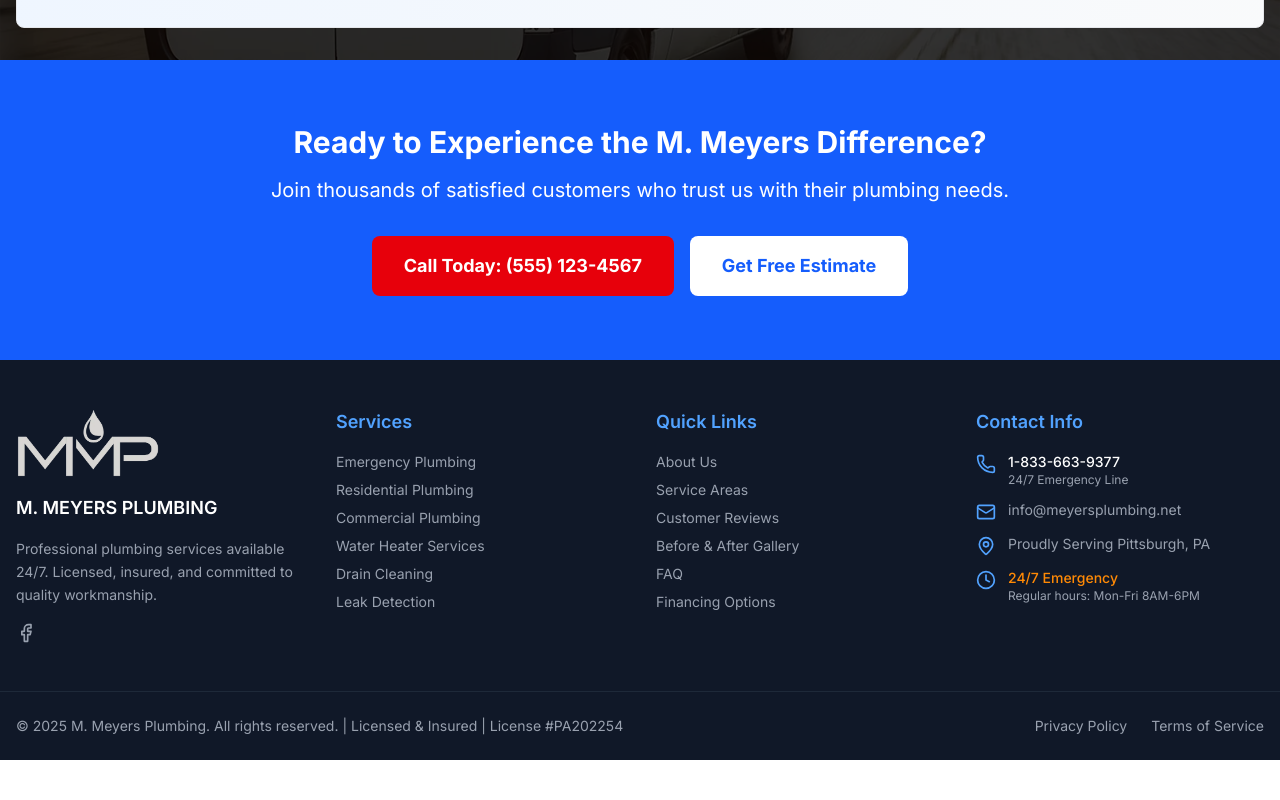
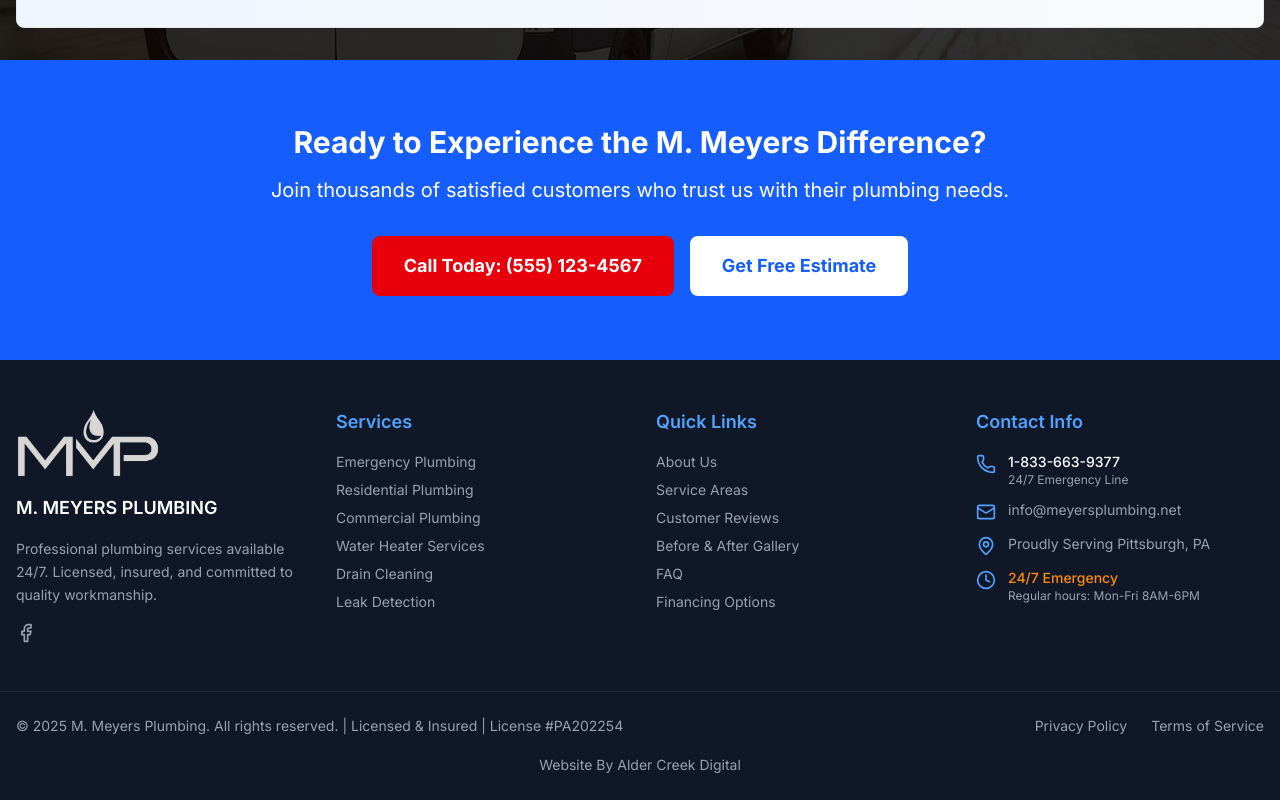
Before and after one commit to gmurin08/meyersplumbing.net, a Next.js app: page /about in a window 1280 px wide. Shown: the part 3227-4027 px from the top of the page. Before the commit the page ends 3987 px from the top, so only its background shows below. Built offline with nearby package versions, Linux system fonts and the light colour scheme.

Commit message:
added link to acd site

```diff
--- a/src/components/footer.jsx
+++ b/src/components/footer.jsx
@@ -168,6 +168,11 @@ export default function Footer() {
               </Link>
             </div>
           </div>
+          <div className="text-center mt-4">
+            <a href="https://www.aldercreekdigital.com" target="_blank" rel="noopener noreferrer" className="text-sm text-gray-400 hover:text-white transition-colors">
+              Website By Alder Creek Digital
+            </a>
+          </div>
         </div>
       </div>
     </footer>
```
